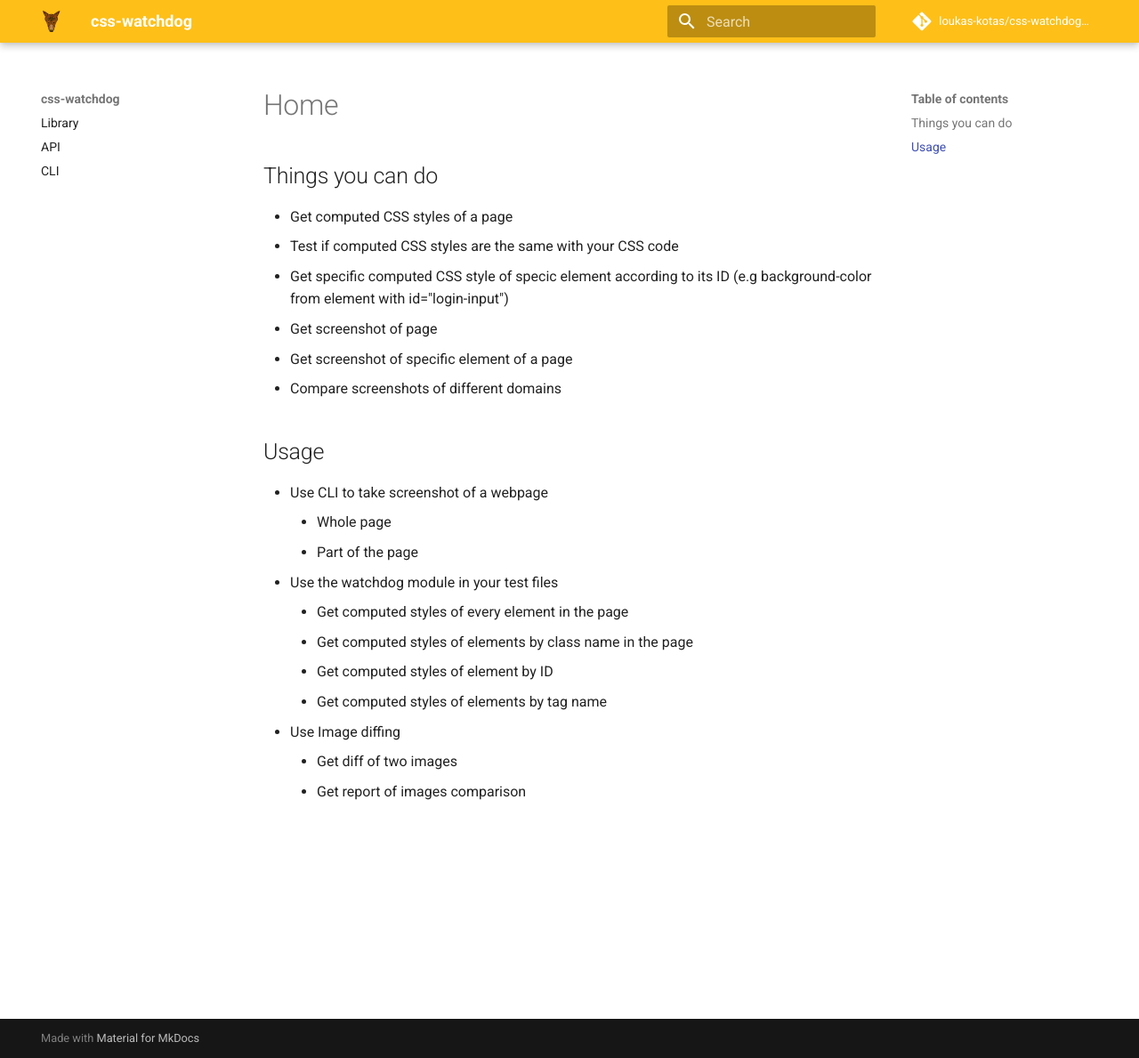
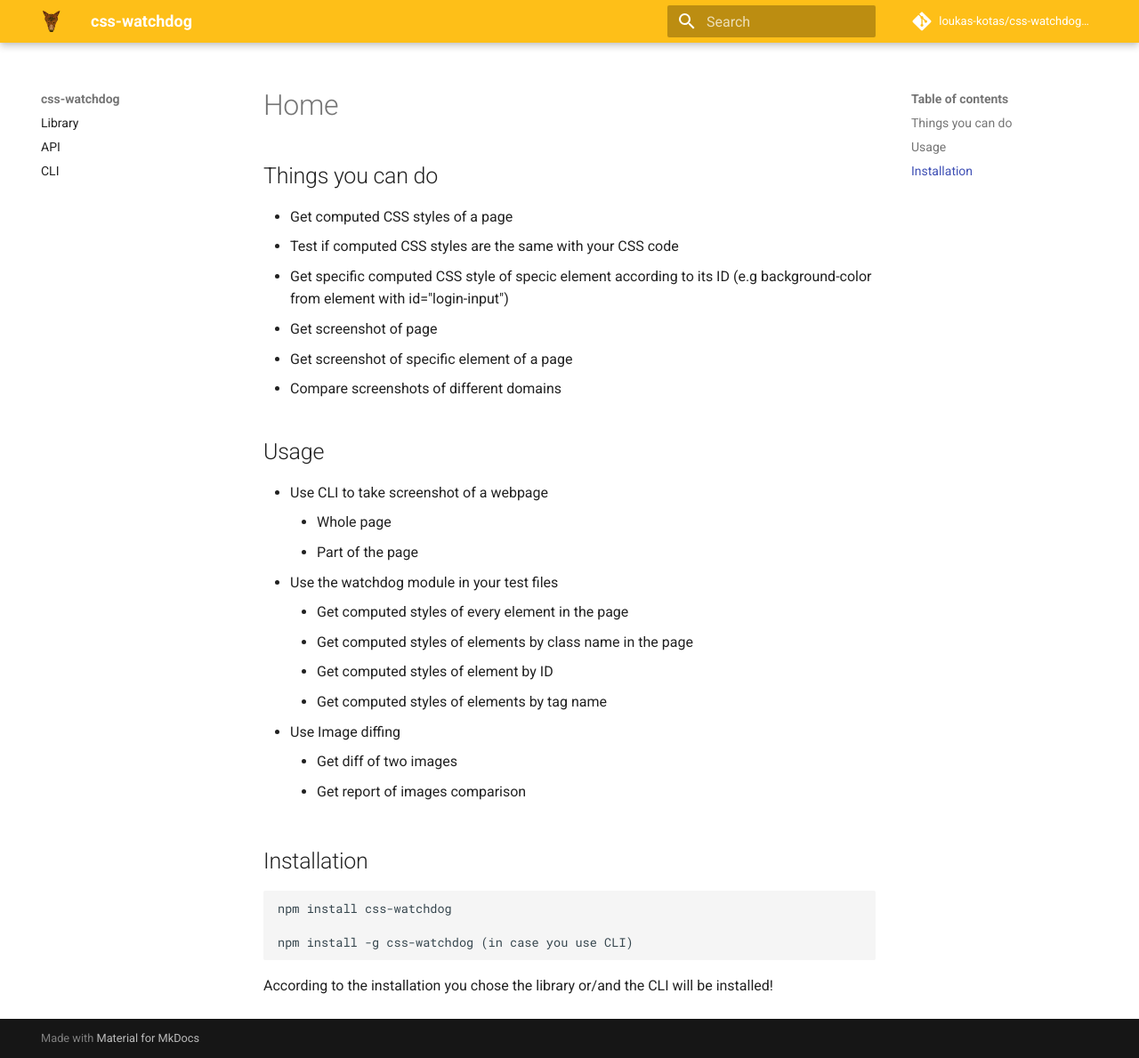
Before and after one commit to loukas-kotas/css-watchdog-docs, an MkDocs documentation site: the page built from docs/index.md, in a window 1280 px wide and 1189 px high. Shown: the whole window at 89% size. Built offline with MkDocs 1.6.1 and Material for MkDocs 9.7.7, drawn with Linux system fonts in a browser that asks for light colours; comment, search, counter and statistics services are not loaded.

Commit message:
update docs

````diff
--- a/docs/index.md
+++ b/docs/index.md
@@ -5,7 +5,6 @@
 * Get screenshot of page
 * Get screenshot of specific element of a page
 * Compare screenshots of different domains
-
 
 ## Usage
 
@@ -20,3 +19,13 @@
 * Use Image diffing
     * Get diff of two images
     * Get report of images comparison
+
+## Installation
+
+```
+npm install css-watchdog
+
+npm install -g css-watchdog (in case you use CLI)
+```
+
+According to the installation you chose the library or/and the CLI will be installed!
````
Also changed, not shown: docs/lib.md (+44 -0 lines).
